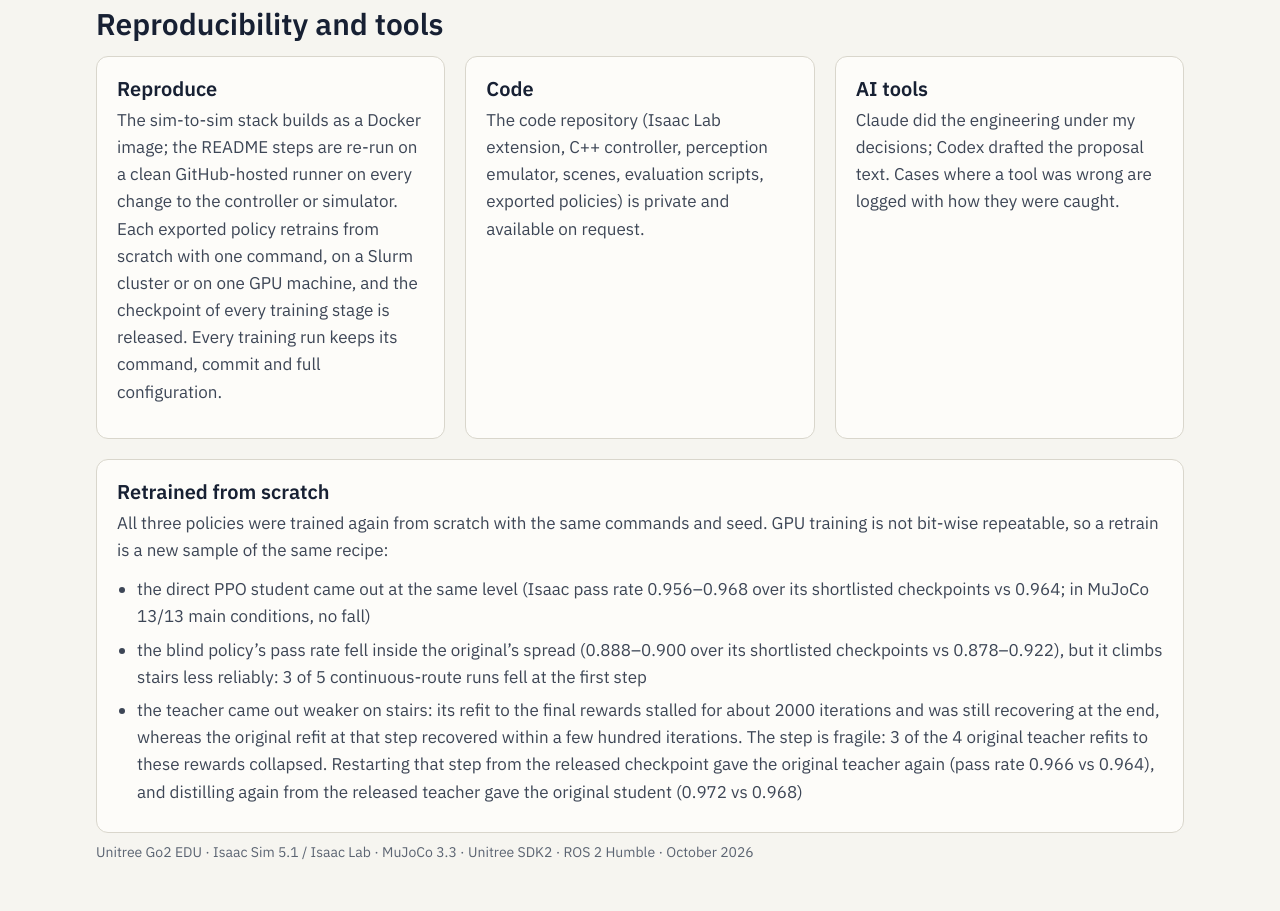
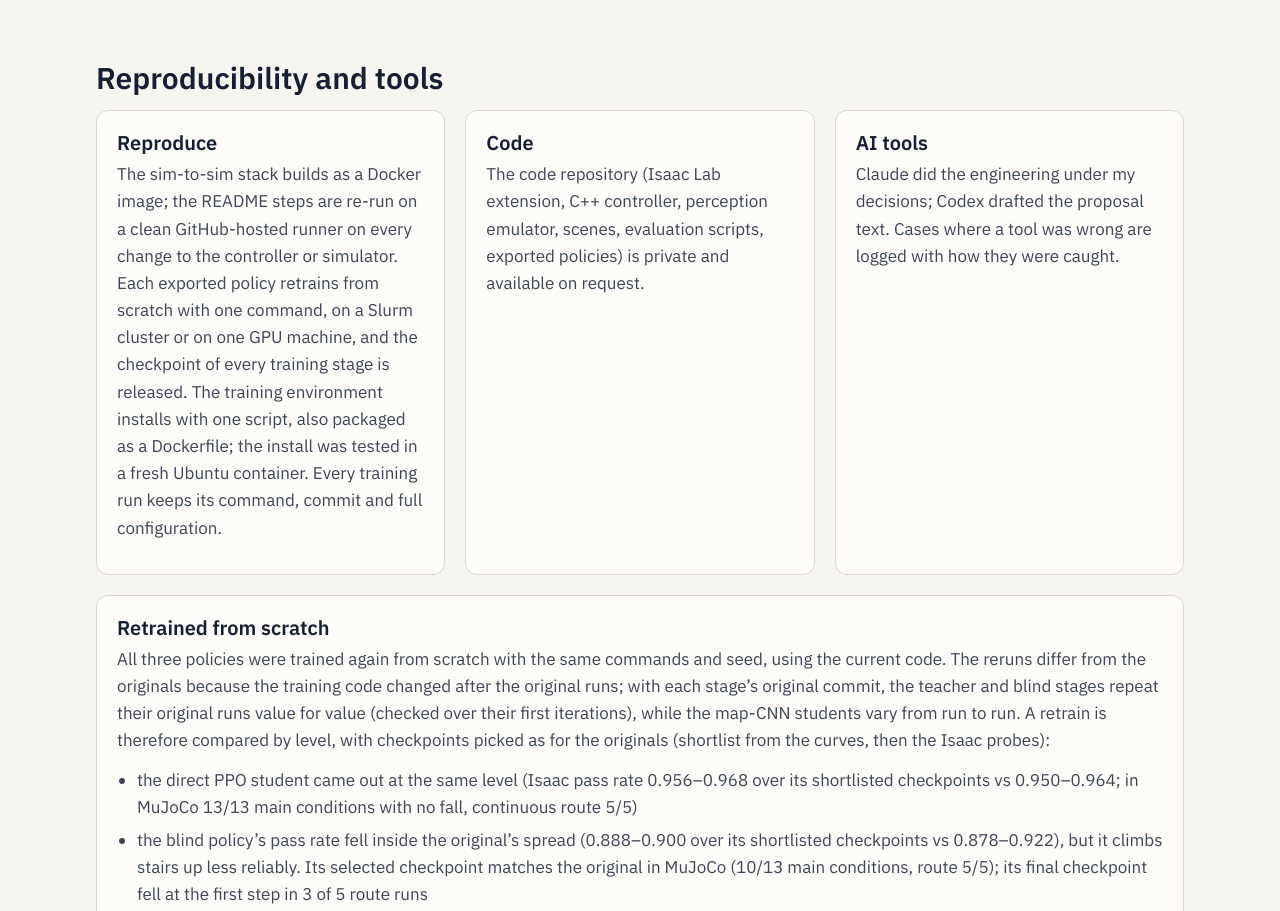
Before and after one commit to 747235257qqmdc-sys/go2-route-locomotion, a plain HTML site: page index.html in a window 1280 px wide. Shown: the part 6378-7289 px from the top of the page. Before the commit the page ends 7253 px from the top, so only its background shows below. Drawn offline with Linux system fonts and the light colour scheme.

Commit message:
Retrain card: selected-checkpoint MuJoCo results, 6000-iteration teacher refit, determinism; precise Isaac-vs-MuJoCo sentence
Co-Authored-By: Claude Opus 5.5 <noreply@anthropic.com>

```diff
--- a/index.html
+++ b/index.html
@@ -231,7 +231,7 @@ footer { padding: 40px 0 56px; font-size: 14px; color: var(--muted); }
 <h2>Isaac Lab vs MuJoCo</h2>
 <div class="grid2">
 <div>
-<p>With the same terrain, commands and metrics, MuJoCo success at 0.5 m/s lies between the two Isaac difficulty rows that bracket the spec for every policy and terrain, apart from three single failures in 5 runs (blind on rough ground backward, direct PPO on the kerb, one blind fall on flat ground after 40 s of walking), which at 5 runs against 16 robots per tile are not a significant difference. Speed, however, is lower in MuJoCo for every policy.</p>
+<p>With the same terrain, commands and metrics, MuJoCo success is no lower than the harder of the two Isaac difficulty rows that bracket the spec in every condition but three: two single failures in 5 runs that show signs of a test-harness glitch (direct PPO on the kerb, blind on rough ground backward) and the blind policy on stairs at 1.0 m/s (1 of 5; the MuJoCo stairs have narrower treads). At 5 runs against 16 robots per tile, single-run differences are not significant. Speed, however, is lower in MuJoCo for every policy (MuJoCo / Isaac 0.80–0.88).</p>
 <p>Changing one factor at a time found the cause: unitree’s MuJoCo model gives the feet torsional (0.02 m) and rolling (0.01 m) friction, which the physics engine used in training does not have. Turning twists the feet and side steps roll them.</p>
 </div>
 <div class="table-wrap">
@@ -278,17 +278,17 @@ footer { padding: 40px 0 56px; font-size: 14px; color: var(--muted); }
 <section id="repro">
 <h2>Reproducibility and tools</h2>
 <div class="grid3">
-<div class="card"><h3>Reproduce</h3><p>The sim-to-sim stack builds as a Docker image; the README steps are re-run on a clean GitHub-hosted runner on every change to the controller or simulator. Each exported policy retrains from scratch with one command, on a Slurm cluster or on one GPU machine, and the checkpoint of every training stage is released. Every training run keeps its command, commit and full configuration.</p></div>
+<div class="card"><h3>Reproduce</h3><p>The sim-to-sim stack builds as a Docker image; the README steps are re-run on a clean GitHub-hosted runner on every change to the controller or simulator. Each exported policy retrains from scratch with one command, on a Slurm cluster or on one GPU machine, and the checkpoint of every training stage is released. The training environment installs with one script, also packaged as a Dockerfile; the install was tested in a fresh Ubuntu container. Every training run keeps its command, commit and full configuration.</p></div>
 <div class="card"><h3>Code</h3><p>The code repository (Isaac Lab extension, C++ controller, perception emulator, scenes, evaluation scripts, exported policies) is private and available on request.</p></div>
 <div class="card"><h3>AI tools</h3><p>Claude did the engineering under my decisions; Codex drafted the proposal text. Cases where a tool was wrong are logged with how they were caught.</p></div>
 </div>
 <div class="card" style="margin-top:20px">
 <h3>Retrained from scratch</h3>
-<p>All three policies were trained again from scratch with the same commands and seed. GPU training is not bit-wise repeatable, so a retrain is a new sample of the same recipe:</p>
+<p>All three policies were trained again from scratch with the same commands and seed, using the current code. The reruns differ from the originals because the training code changed after the original runs; with each stage’s original commit, the teacher and blind stages repeat their original runs value for value (checked over their first iterations), while the map-CNN students vary from run to run. A retrain is therefore compared by level, with checkpoints picked as for the originals (shortlist from the curves, then the Isaac probes):</p>
 <ul>
-<li>the direct PPO student came out at the same level (Isaac pass rate 0.956–0.968 over its shortlisted checkpoints vs 0.964; in MuJoCo 13/13 main conditions, no fall)</li>
-<li>the blind policy’s pass rate fell inside the original’s spread (0.888–0.900 over its shortlisted checkpoints vs 0.878–0.922), but it climbs stairs less reliably: 3 of 5 continuous-route runs fell at the first step</li>
-<li>the teacher came out weaker on stairs: its refit to the final rewards stalled for about 2000 iterations and was still recovering at the end, whereas the original refit at that step recovered within a few hundred iterations. The step is fragile: 3 of the 4 original teacher refits to these rewards collapsed. Restarting that step from the released checkpoint gave the original teacher again (pass rate 0.966 vs 0.964), and distilling again from the released teacher gave the original student (0.972 vs 0.968)</li>
+<li>the direct PPO student came out at the same level (Isaac pass rate 0.956–0.968 over its shortlisted checkpoints vs 0.950–0.964; in MuJoCo 13/13 main conditions with no fall, continuous route 5/5)</li>
+<li>the blind policy’s pass rate fell inside the original’s spread (0.888–0.900 over its shortlisted checkpoints vs 0.878–0.922), but it climbs stairs up less reliably. Its selected checkpoint matches the original in MuJoCo (10/13 main conditions, route 5/5); its final checkpoint fell at the first step in 3 of 5 route runs</li>
+<li>the teacher came out weaker on stairs: its refit to the final rewards stalled for about 2000 iterations and was still recovering at the end, whereas the original refit at that step recovered within a few hundred iterations. The step is fragile: 3 of the 4 original teacher refits to these rewards collapsed. Running that refit twice as long reached the original level (0.968 vs 0.964). Restarting it from the released checkpoint gave the original teacher again (0.966), and distilling again from the released teacher gave the original student (0.972 vs 0.968). The student distilled from the weaker teacher stayed below the original (0.904 vs 0.968; in MuJoCo 11/13 main conditions, route 2/5)</li>
 </ul>
 </div>
 </section>
```
